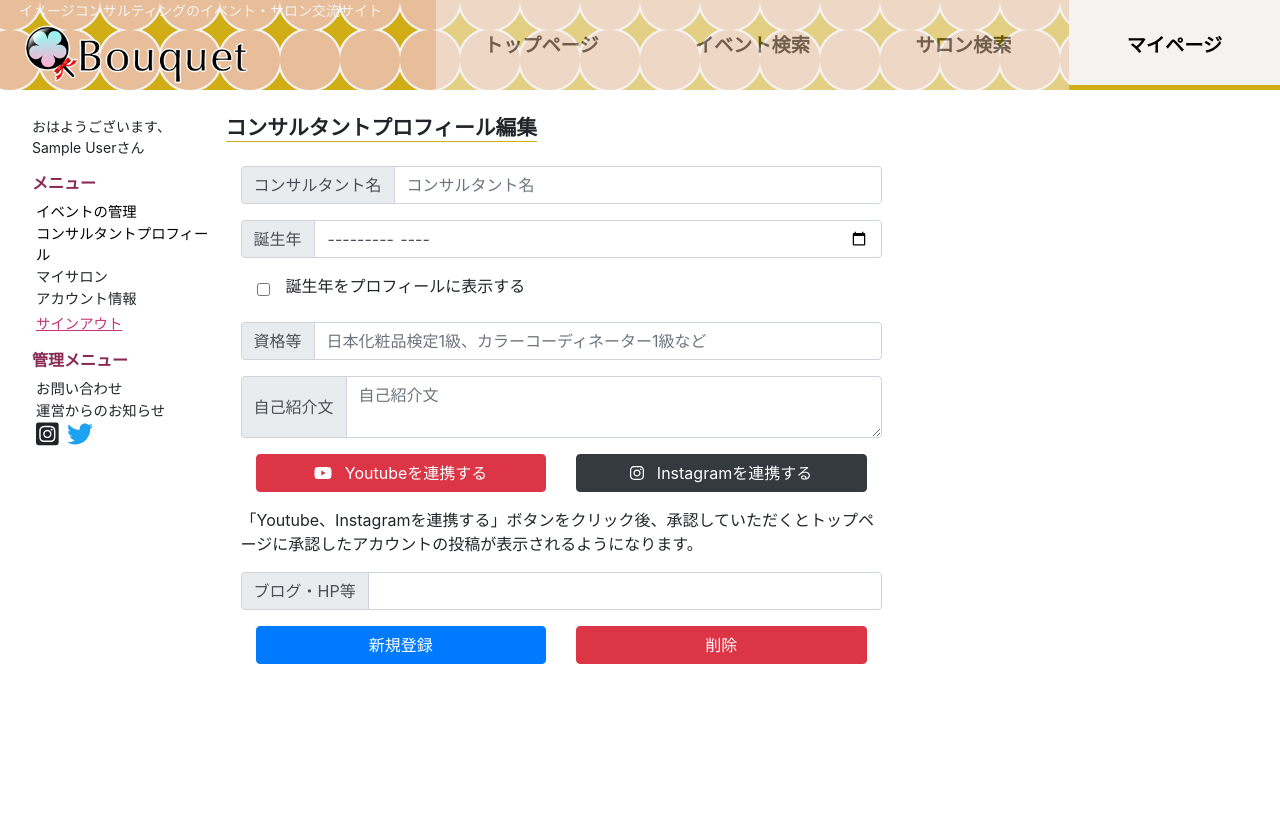
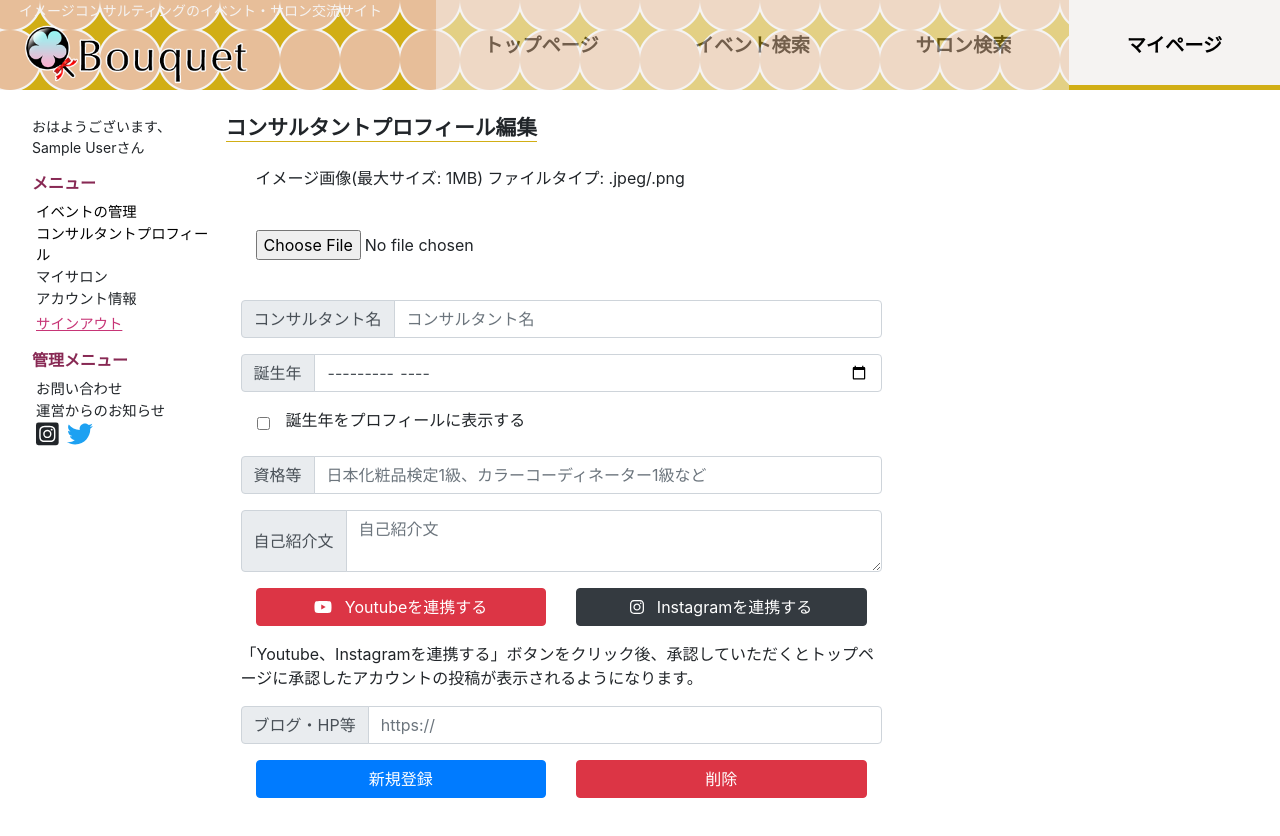
Before and after one commit to MikiTanabe/ImeconPortal, a Vue app in the folder bouquet/: page /mypage/consultantedit in a window 1280 px wide. Shown: the top 836 px of the page. Before the commit the page ends 800 px from the top, so only its background shows below. Built offline with nearby package versions, Linux system fonts and the light colour scheme; no server answers; the database is empty; sample sign-in values are in the browser's storage; a web font is replaced by a local one.

Commit message:
コンサルタントプロフィール　データ取得修正中

```diff
--- a/bouquet/src/scripts/consultantsFormat.json
+++ b/bouquet/src/scripts/consultantsFormat.json
@@ -3,7 +3,7 @@
     "blnHavProfile": "",
     "certification": "",
     "consulName": "",
-    "consultantID": "",
+    "consultantID": "sample",
     "igName": "",
     "introduction": "",
     "keyWords": "",
--- a/bouquet/src/scripts/picture.js
+++ b/bouquet/src/scripts/picture.js
@@ -3,7 +3,8 @@ import { fsRef } from '@/firebase/firestore'
 
 export const storageNumbers = {
     DEFAULT: 0,
-    EVENT: 1
+    EVENT: 1,
+    PROFILE: 2
 }
 
 export function checkFile(file, limit=5000000) {
@@ -62,3 +63,25 @@ export async function uploadEventImage(id, img) {
 
     })
 }
+
+//プロフィールイメージアップロード
+export async function uploadProfileImage(id, img) {
+    return new Promise((resolve, reject) => {
+        var noImage
+        fsRef.child('/profile/profile-no-image.jpg').getDownloadURL().then(url => {
+            noImage = url
+        }).then(() => {
+            const strageRef = fsRef.child('profile/' + id)
+            strageRef.put(img).then(snapShot => {
+                snapShot.ref.getDownloadURL().then(url => {
+                    resolve(url)
+                }).catch(() => {
+                    resolve(noImage)
+                })
+            })
+        }).catch(() => {
+            reject()
+        })
+
+    })
+}
--- a/bouquet/src/views/ConsultantEdit.vue
+++ b/bouquet/src/views/ConsultantEdit.vue
@@ -5,6 +5,7 @@
         </div>
         <div class="row">
             <div class="col-12 col-md-8">
+                <upload-img-form ref="imgForm" :prNumStorage="numStorage" :id="consultantID" :preview="prevImgUrl" />
                 <div class="input-group mb-3">
                     <div class="input-group-prepend">
                         <span class="input-group-text" id="consultant-name-label">コンサルタント名</span>
@@ -62,7 +63,7 @@
                     <div class="input-group-prepend">
                         <span class="input-group-text" id="url-blog-label">ブログ・HP等</span>
                     </div>
-                    <input type="url" :bind="urlBlog" aria-label="UrlBlog"
+                    <input type="url" :bind="urlBlog" aria-label="UrlBlog" placeholder="https://"
                     area-describedby="url-blog-label" class="form-control">
                 </div>
                 <div class="d-flex flex-wrap justify-content-center mb-3">
@@ -83,13 +84,25 @@
 </template>
 <script>
     import json from '@/scripts/consultantsFormat.json'
+    import UploadImgForm from '@/components/UploadImgForm'
+    import { storageNumbers } from '@/scripts/picture'
+    import { copyObjectReactive } from '@/scripts/functions'
+    import { db } from '@/firebase/firestore'
+    import { getUser } from '@/scripts/user'
+
     const thisName = 'ConsultantEdit'
 
     export default {
         name: thisName,
         data() {
             return {
-
+                profileImg: null,
+                numStorage: storageNumbers.PROFILE,
+                prevImgUrl: '',
+                consultantData: {
+                    type: Object,
+                    default: () => (this.prObjConsultantData)
+                }
             }
         },
         props: {
@@ -101,129 +114,127 @@
                 }
             }
         },
+        components: {
+            UploadImgForm
+        },
         computed: {
-            consultantData: function () {
-                console.log(json)
-                console.log(this.prObjConsultantData)
-                return this.prObjConsultantData
-            },
             birth: {
-                get() {
+                get: function () {
                     return this.consultantData.birth
                 },
-                set(newVal) {
+                set: function (newVal) {
                     this.$set(this.consultantData, 'birth', newVal)
                 }
             },
             blnHavProfile: {
-                get() {
+                get: function () {
                     return this.consultantData.blnHavProfile
                 },
-                set(newVal) {
+                set: function (newVal) {
                     this.$set(this.consultantData, 'blnHavProfile', newVal)
                 }
             },
             certification: {
-                get() {
+                get: function () {
                     return this.consultantData.certification
                 },
-                set(newVal) {
+                set: function (newVal) {
                     this.$set(this.consultantData, 'certification', newVal)
                 }
             },
             consulName: {
-                get() {
+                get: function () {
                     return this.consultantData.consulName
                 },
-                set(newVal) {
+                set: function (newVal) {
                     this.$set(this.consultantData, 'consulName', newVal)
                 }
             },
             consultantID: {
-                get() {
+                get: function () {
                     return this.consultantData.consultantID
                 },
-                set(newVal) {
+                set: function (newVal) {
                     this.$set(this.consultantData, 'consultantID', newVal)
                 }
             },
             igName: {
-                get() {
+                get: function () {
                     return this.consultantData.igName
                 },
-                set(newVal) {
+                set: function (newVal) {
                     this.$set(this.consultantData, 'igName', newVal)
                 }
             },
             introduction: {
-                get() {
+                get: function () {
                     return this.consultantData.introduction
                 },
-                set(newVal) {
+                set: function (newVal) {
                     this.$set(this.consultantData, 'introduction', newVal)
                 }
             },
             keyWords: {
-                get() {
+                get: function () {
                     return this.consultantData.keyWords
                 },
-                set(newVal) {
+                set: function (newVal) {
                     this.$set(this.consultantData, 'keyWords', newVal)
                 }
             },
             profileImgUrl: {
-                get() {
+                get: function () {
                     return this.consultantData.profileImgUrl
                 },
-                set(newVal) {
+                set: function (newVal) {
                     this.$set(this.consultantData, 'profileImgUrl', newVal)
                 }
             },
             salonName: {
-                get() {
+                get: function () {
                     return this.consultantData.salonName
                 },
-                set(newVal) {
+                set: function (newVal) {
                     this.$set(this.consultantData, 'salonName', newVal)
                 }
             },
             salonID: {
-                get() {
+                get: function () {
                     return this.consultantData.salonID
                 },
-                set(newVal) {
+                set: function (newVal) {
                     this.$set(this.consultantData, 'salonID', newVal)
                 }
             },
             showBirth: {
-                get() {
+                get: function () {
                     return this.consultantData.showBirth
                 },
-                set(newVal) {
+                set: function (newVal) {
                     this.$set(this.consultantData, 'showBirth', newVal)
                 }
             },
             uid: {
-                get() {
+                get: function () {
                     return this.consultantData.uid
                 },
-                set(newVal) {
+                set: function (newVal) {
                     this.$set(this.consultantData, 'uid', newVal)
                 }
             },
             urlBlog: {
-                get() {
+                get: function () {
                     return this.consultantData.urlBlog
                 },
-                set(newVal) {
+                set: function (newVal) {
                     this.$set(this.consultantData, 'urlBlog', newVal)
                 }
             },
             youtuCh: {
-                get() {
+                get: function () {
                     return this.consultantData.youtuCh
                 },
-                set(newVal) {
+                set: function (newVal) {
                     this.$set(this.consultantData, 'youtuCh', newVal)
                 }
             },
@@ -231,8 +242,43 @@
                 return this.blnHavProfile ? "更新" : "新規登録"
             }
         },
-        created() {
-
+        mounted: async function () {
+            //TODO: オブジェクトがリアクティブになってない
+            await this.getConsultantData()
+        },
+        methods: {
+            getConsultantData: async function () {
+                const user = await getUser()
+                const docRef = db.collection('consultants')
+                                 .where('uid', '==', user.get('id'))
+                docRef.get().then(docSnapshot => {
+                    docSnapshot.forEach(doc => {
+                        if(doc.exists){
+                            copyObjectReactive(doc.data(), this.consultantData, this)
+                            console.log(this.consultantData)
+                            this.prevImgUrl = doc.get('profileImgUrl')
+                        }
+                        return
+                    })
+                    return
+                })
+            },
+            submit: async function () {
+                const docRef = db.collection('consultants')
+                docRef.doc(this.evId).get().then(doc => {
+                    if(doc.exists && this.consultantID!='sample'){
+                        this.updateEvent()
+                        .then(() => { alert('イベントデータを更新しました')})
+                    } else {
+                        this.addEvent()
+                        .then(() => { alert('イベントを新規登録しました') })
+                    }
+                }).catch(e => {
+                    console.log('データの更新に失敗しました', e)
+                    alert('イベントデータの' + (this.consultantID != 'sample' || this.consultantID !== 'undefined'? '更新': '追加') + 'に失敗しました')
+                })
+                this.$router.push('/mypage/mypagehome').catch({})
+            },
         }
     }
 </script>
```
